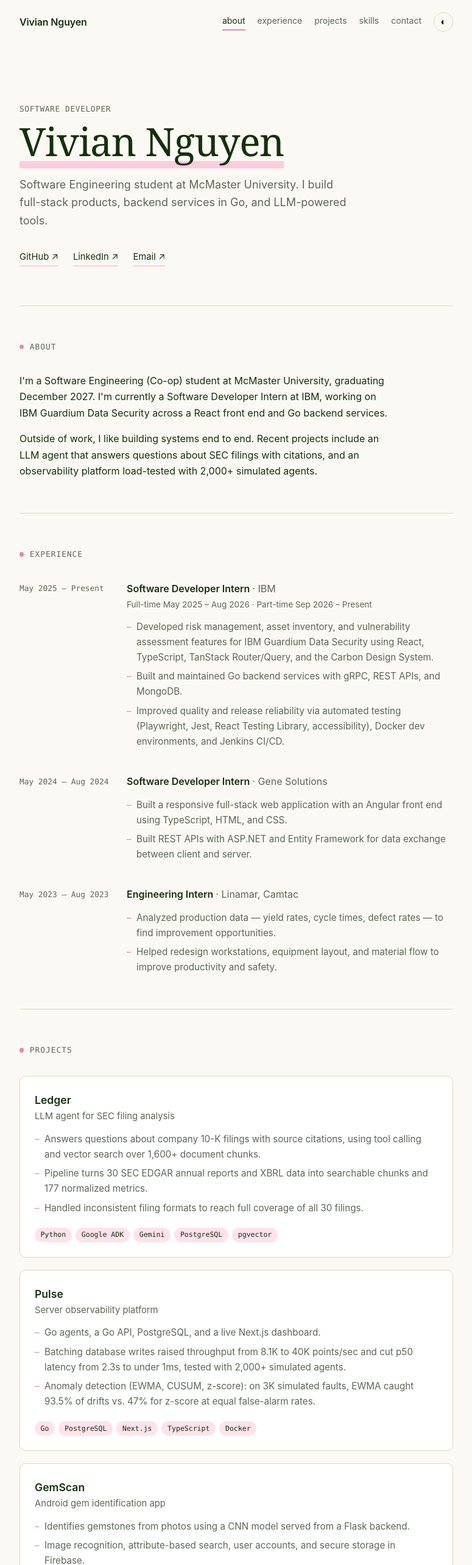
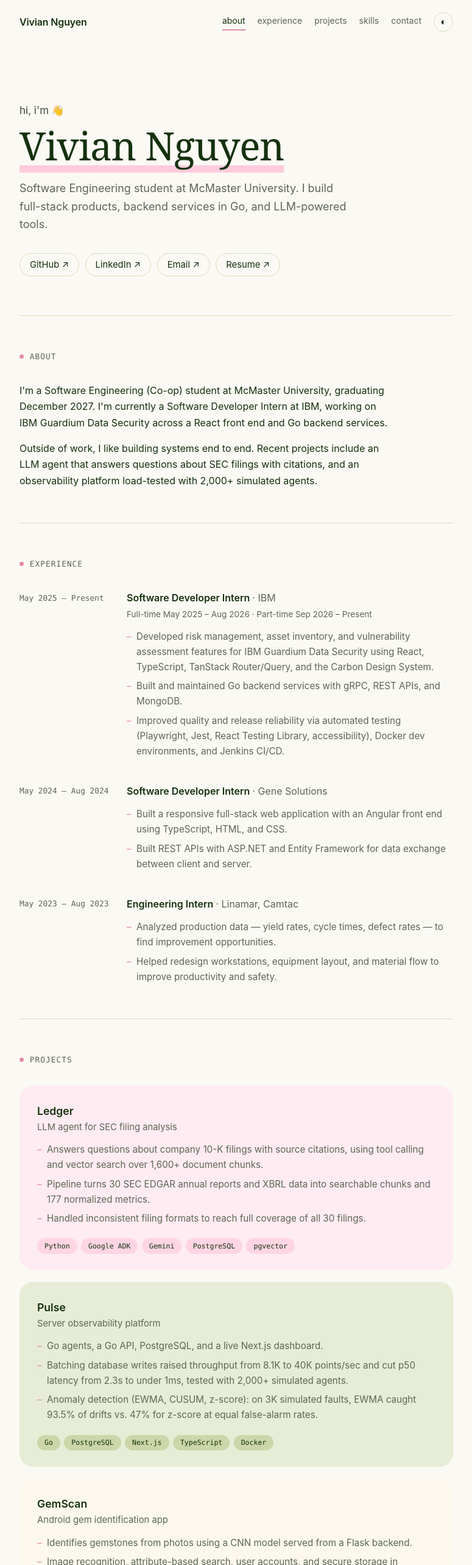
Before and after one commit to vivnguyen1205/vivnguyen1205.github.io, a React (Vite) app: page / in a window 1280 px wide. Shown: the top 2566 px of the page at 61% size, without its empty margins (252-1027 px from the left). Built offline with nearby package versions, Linux system fonts and the light colour scheme.

Commit message:
updating theme and resume

```diff
--- a/src/App.tsx
+++ b/src/App.tsx
@@ -73,12 +73,14 @@ export default function App() {
 
       <main id="top" className="container">
         <div className="hero">
-          <p className="eyebrow">{profile.role}</p>
+          <p className="eyebrow">
+            hi, i'm <span className="wave" aria-hidden="true">👋</span>
+          </p>
           <h1>{profile.name}</h1>
           <p className="tagline">{profile.tagline}</p>
           <div className="hero-links">
             {profile.links.map((l) => (
-              <a key={l.label} href={l.href} target={l.href.startsWith('http') ? '_blank' : undefined} rel="noreferrer">
+              <a key={l.label} href={l.href} target={l.href.startsWith('http') || l.href.endsWith('.pdf') ? '_blank' : undefined} rel="noreferrer">
                 {l.label} ↗
               </a>
             ))}
--- a/src/data.ts
+++ b/src/data.ts
@@ -11,6 +11,7 @@ export const profile = {
     { label: 'GitHub', href: 'https://github.com/vivnguyen1205' },
     { label: 'LinkedIn', href: 'https://linkedin.com/in/vivnguyen1205' },
     { label: 'Email', href: 'mailto:vivnguyen1205@gmail.com' },
+    { label: 'Resume', href: '/Vivian_Nguyen_Resume.pdf' },
   ],
 }
 
@@ -97,6 +98,17 @@ export const projects: Project[] = [
       'Image recognition, attribute-based search, user accounts, and secure storage in Firebase.',
     ],
   },
+  {
+    name: 'SwiftApps',
+    summary: 'AI job application autofill assistant',
+    stack: ['Python', 'Cohere API', 'Google Cloud Vision', 'Selenium'],
+    highlights: [
+      'Automatically fills in open-ended job application questions with personalized answers based on your resume.',
+      'Extracts resume text from PDFs with Google Cloud Vision AI, then uses the Cohere API to write tailored responses.',
+      'Uses Selenium to read the questions from a web form and fill in the generated answers.',
+    ],
+    link: 'https://github.com/vivnguyen1205/SwiftApps',
+  },
 ]
 
 export const skills: { group: string; items: string[] }[] = [
--- a/src/index.css
+++ b/src/index.css
@@ -14,23 +14,28 @@
   --tag-fg: var(--forest);
   --highlight: var(--petal);
   --pink: #e58aac;
+  --tint-card: 38%;
+  --tint-tag: 80%;
   --font: 'Inter', ui-sans-serif, system-ui, -apple-system, 'Segoe UI', sans-serif;
   --serif: 'Iowan Old Style', Georgia, 'Times New Roman', serif;
+  --cream: #f7ecd0;
   --mono: ui-monospace, 'SF Mono', Menlo, monospace;
   color-scheme: light;
 }
 
 :root[data-theme='dark'] {
-  --bg: #0f1a0c;
-  --fg: #f2f1ea;
-  --muted: var(--sage);
-  --line: #263522;
-  --card: #152312;
+  --bg: #2c4225;
+  --fg: #fbf9f4;
+  --muted: #d6dfb8;
+  --line: color-mix(in srgb, var(--sage) 35%, #2c4225);
+  --card: color-mix(in srgb, var(--forest) 45%, #2c4225);
   --accent: var(--petal);
-  --tag-bg: color-mix(in srgb, var(--sage) 14%, transparent);
-  --tag-fg: var(--sage);
-  --highlight: color-mix(in srgb, var(--petal) 35%, transparent);
+  --tag-bg: color-mix(in srgb, var(--petal) 18%, transparent);
+  --tag-fg: var(--petal);
+  --highlight: color-mix(in srgb, var(--petal) 45%, transparent);
   --pink: var(--petal);
+  --tint-card: 10%;
+  --tint-tag: 22%;
   color-scheme: dark;
 }
 
@@ -87,7 +92,15 @@ ul, ol { list-style: none; }
 .container { max-width: 760px; margin: 0 auto; padding: 0 1.5rem; }
 
 .hero { padding: 6rem 0 4rem; }
-.eyebrow { font-family: var(--mono); font-size: 0.8rem; color: var(--muted); letter-spacing: 0.05em; text-transform: uppercase; }
+.eyebrow { font-weight: 500; font-size: 1.05rem; color: var(--muted); }
+.wave { display: inline-block; transform-origin: 70% 70%; animation: wave 2.4s ease-in-out 0.4s 2; }
+@keyframes wave {
+  0%, 60%, 100% { transform: rotate(0); }
+  10%, 30% { transform: rotate(14deg); }
+  20% { transform: rotate(-8deg); }
+  40% { transform: rotate(-4deg); }
+  50% { transform: rotate(10deg); }
+}
 .hero h1 {
   font-family: var(--serif);
   font-weight: 400;
@@ -97,9 +110,14 @@ ul, ol { list-style: none; }
   margin: 0.5rem 0 1.25rem;
 }
 .tagline { font-size: 1.125rem; color: var(--muted); max-width: 34rem; }
-.hero-links { display: flex; gap: 1.5rem; margin-top: 2rem; font-size: 0.925rem; }
-.hero-links a { border-bottom: 2px solid var(--highlight); padding-bottom: 2px; transition: border-color 0.15s; }
-.hero-links a:hover { border-color: var(--pink); }
+.hero-links { display: flex; flex-wrap: wrap; gap: 0.6rem; margin-top: 2rem; font-size: 0.925rem; }
+.hero-links a {
+  border: 1.5px solid var(--line);
+  border-radius: 999px;
+  padding: 0.35rem 1rem;
+  transition: border-color 0.2s, background 0.2s, box-shadow 0.2s, transform 0.2s;
+}
+.hero-links a:hover { border-color: var(--pink); background: color-mix(in srgb, var(--petal) 25%, transparent); box-shadow: 0 6px 18px -8px var(--pink); transform: translateY(-1px); }
 .hero h1 { text-decoration: underline var(--highlight) 0.18em; text-underline-offset: 0.12em; text-decoration-skip-ink: none; }
 
 .section { padding: 3.5rem 0; border-top: 1px solid var(--line); }
@@ -141,22 +159,25 @@ h3 { font-size: 1rem; font-weight: 600; }
 /* Projects */
 .projects { display: flex; flex-direction: column; gap: 1.25rem; }
 .card {
-  background: var(--card);
-  border: 1px solid var(--line);
-  border-radius: 10px;
-  padding: 1.5rem;
+  --tint: var(--petal);
+  background: color-mix(in srgb, var(--tint) var(--tint-card), var(--card));
+  border: 1px solid transparent;
+  border-radius: 22px;
+  padding: 1.6rem 1.75rem;
   transition: border-color 0.2s, transform 0.2s, box-shadow 0.2s;
 }
-.card:hover { border-color: var(--pink); transform: translateY(-2px); box-shadow: 0 6px 20px -8px var(--highlight); }
+.card:nth-child(3n + 2) { --tint: var(--sage); }
+.card:nth-child(3n + 3) { --tint: var(--cream); }
+.card:hover { transform: translateY(-3px); box-shadow: 0 0 0 2px color-mix(in srgb, var(--petal) 70%, transparent), 0 12px 32px -10px var(--pink); }
 .card-head h3 { font-size: 1.1rem; }
 .card-head p { font-size: 0.925rem; }
 .tags { display: flex; flex-wrap: wrap; gap: 0.4rem; margin-top: 1.25rem; }
 .tags li {
   font-family: var(--mono);
   font-size: 0.72rem;
-  background: var(--tag-bg);
+  background: color-mix(in srgb, var(--tint) var(--tint-tag), var(--card));
   border-radius: 999px;
-  padding: 0.15rem 0.6rem;
+  padding: 0.2rem 0.75rem;
   color: var(--tag-fg);
 }
 
```
Also changed, not shown: 1 other file (tests, documents, lock files or other folders).
